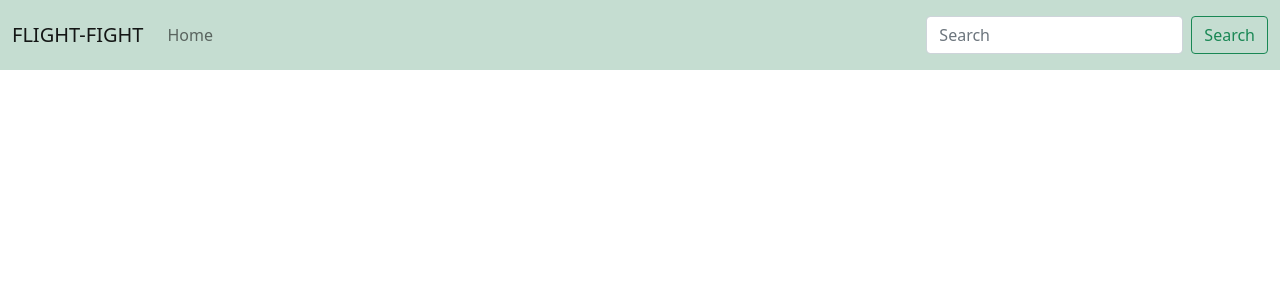
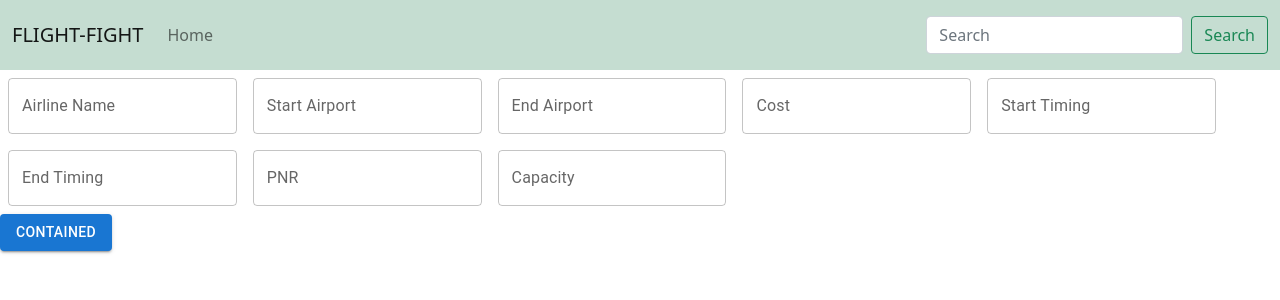
Before and after one commit to prachisinghsherawat/Flight-Or-Fight, a React (Create React App) app: page /airports/flights in a window 1280 px wide. Shown: the top 300 px of the page. Built offline with nearby package versions, Linux system fonts and the light colour scheme.

Commit message:
code added

```diff
--- a/src/AllRoutes/AllRoutes.jsx
+++ b/src/AllRoutes/AllRoutes.jsx
@@ -1,4 +1,6 @@
 import { Route, Routes } from "react-router-dom"
+import { AddAirports } from "../Components/AddAirports"
+import { Flights } from "../Components/Flights"
 import { Home } from "../Components/Home"
 
 
@@ -6,7 +8,9 @@ export const AllRoutes = () => {
 
     return(
         <Routes>
-            <Route path ="/" element ={<Home />} />
+            {/* <Route path ="/" element ={<Home />} /> */}
+            <Route path ="/airports" element ={<AddAirports />} />
+            <Route path ="/airports/flights" element ={ <Flights />} />
         </Routes>
     )
 }
--- /dev/null
+++ b/src/Components/AddAirports.jsx
@@ -0,0 +1,49 @@
+import * as React from 'react';
+import Stack from '@mui/material/Stack';
+import Button from '@mui/material/Button';
+import Box from '@mui/material/Box';
+import TextField from '@mui/material/TextField';
+
+export function AddAirports() {
+
+    const [airport , setAirport] = React.useState({
+        airport : ""
+    });
+
+    const HandleChange = (e) =>{
+
+        const {id , value} = e.target;
+        setAirport({...airport , [id] : value})
+    }
+
+
+  return (
+      <>
+    <Box
+      component="form"
+      sx={{
+        '& > :not(style)': { m: 1, width: '25ch' },
+      }}
+      noValidate
+      autoComplete="off"
+    >
+      <TextField
+        id="airport"
+        label="Add Airport"
+        // value={name}
+        onChange={HandleChange}
+      />
+
+    </Box>
+
+
+
+    <Stack spacing={2} direction="row">
+      <Button variant="contained">Contained</Button>
+    </Stack>
+
+
+    </>
+
+  );
+}
--- /dev/null
+++ b/src/Components/Flights.jsx
@@ -0,0 +1,109 @@
+import * as React from 'react';
+import Stack from '@mui/material/Stack';
+import Button from '@mui/material/Button';
+import Box from '@mui/material/Box';
+import TextField from '@mui/material/TextField';
+import { useState } from "react"
+
+
+export const Flights = () => {
+
+    const [flight , setFlight] = useState({
+
+        airline : "",
+        startPoint : "",
+        endPoint : "",
+        cost : "",
+        startTime : "",
+        endTime : "",
+        pnr : "",
+        capacity : ""
+
+    })
+
+    const HandleChange = (e) =>{
+
+        const {id , value} = e.target;
+        setFlight({...flight , [id] : value})
+    }
+
+
+  return (
+      <>
+    <Box
+      component="form"
+      sx={{
+        '& > :not(style)': { m: 1, width: '25ch' },
+      }}
+      noValidate
+      autoComplete="off"
+    >
+
+        <TextField
+        id="airline"
+        label="Airline Name"
+        // value={name}
+        onChange={HandleChange}
+      />
+
+        <TextField
+        id="startPoint"
+        label="Start Airport"
+        // value={name}
+        onChange={HandleChange}
+      />
+
+        <TextField
+        id="endPoint"
+        label="End Airport"
+        // value={name}
+        onChange={HandleChange}
+      />
+
+        <TextField
+        id="cost"
+        label="Cost"
+        // value={name}
+        onChange={HandleChange}
+      />
+
+        <TextField
+        id="startTime"
+        label="Start Timing"
+        // value={name}
+        onChange={HandleChange}
+      />
+
+        <TextField
+        id="endTime"
+        label="End Timing"
+        // value={name}
+        onChange={HandleChange}
+      />
+
+        <TextField
+        id="pnr"
+        label="PNR"
+        // value={name}
+        onChange={HandleChange}
+      />
+
+        <TextField
+        id="capacity"
+        label="Capacity"
+        // value={name}
+        onChange={HandleChange}
+      />
+
+    </Box>
+
+
+
+    <Stack spacing={2} direction="row">
+      <Button variant="contained">Contained</Button>
+    </Stack>
+
+
+    </>
+  )
+}
--- a/src/Components/Home.jsx
+++ /dev/null
@@ -1,30 +0,0 @@
-import * as React from 'react';
-import Box from '@mui/material/Box';
-import TextField from '@mui/material/TextField';
-
-export function Home() {
-
-
-  return (
-    <Box
-      component="form"
-      sx={{
-        '& > :not(style)': { m: 1, width: '25ch' },
-      }}
-      noValidate
-      autoComplete="off"
-    >
-      <TextField
-        id="outlined-name"
-        label="Name"
-        value={name}
-        onChange={handleChange}
-      />
-      <TextField
-        id="outlined-uncontrolled"
-        label="Uncontrolled"
-        defaultValue="foo"
-      />
-    </Box>
-  );
-}
```
